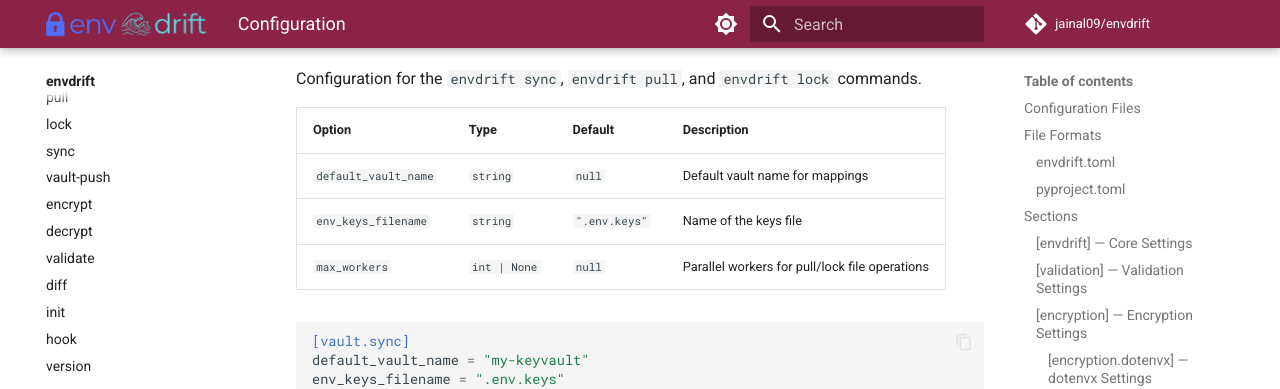
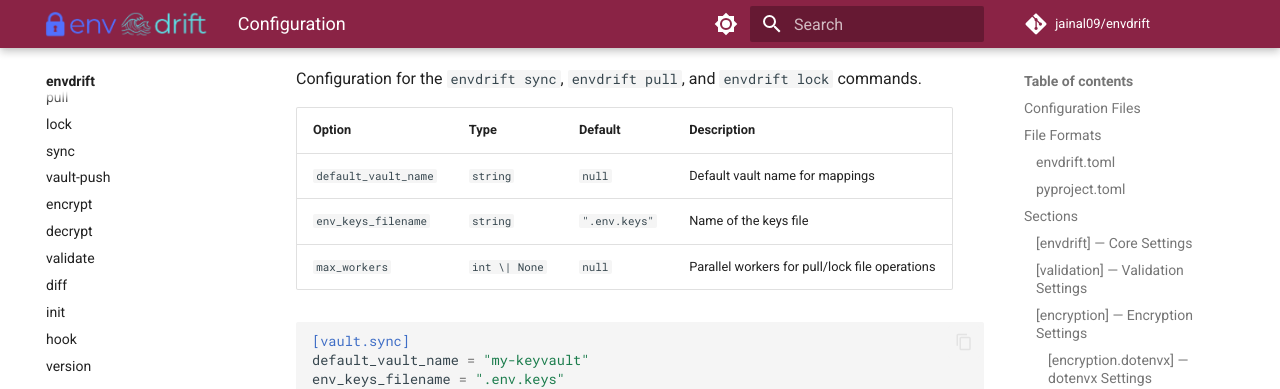
Before and after one commit to jainal09/envdrift, an MkDocs documentation site: the page built from docs/reference/configuration.md, in a window 1280 px wide and 900 px high, scrolled down 4751 px. Shown: the top 389 px of the window. Built offline with MkDocs 1.6.1 and Material for MkDocs 9.7.7, drawn with Linux system fonts in a browser that asks for light colours; comment, search, counter and statistics services are not loaded.

Commit message:
fix: escape markdown table pipes

````diff
--- a/docs/reference/configuration.md
+++ b/docs/reference/configuration.md
@@ -197,7 +197,7 @@
 |:-------|:-----|:--------|:------------|
 | `default_vault_name` | `string` | `null` | Default vault name for mappings |
 | `env_keys_filename` | `string` | `".env.keys"` | Name of the keys file |
-| `max_workers` | `int | None` | `null` | Parallel workers for pull/lock file operations |
+| `max_workers` | `int \| None` | `null` | Parallel workers for pull/lock file operations |
 
 ```toml
 [vault.sync]
````
